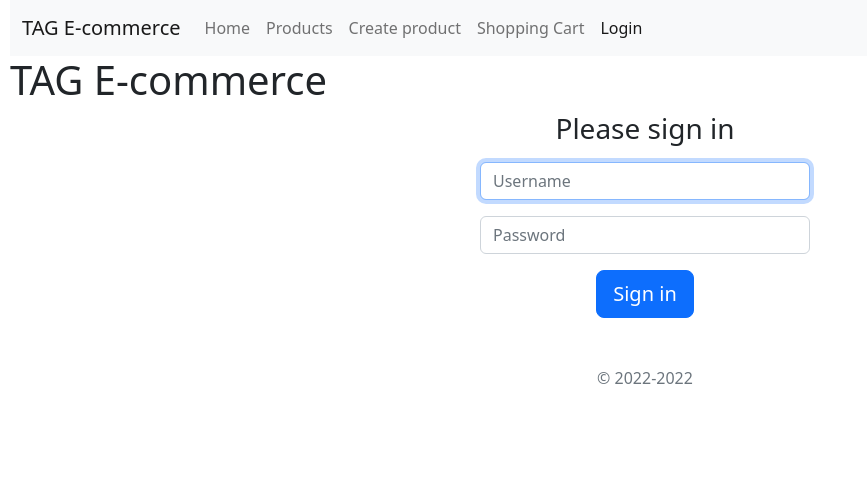
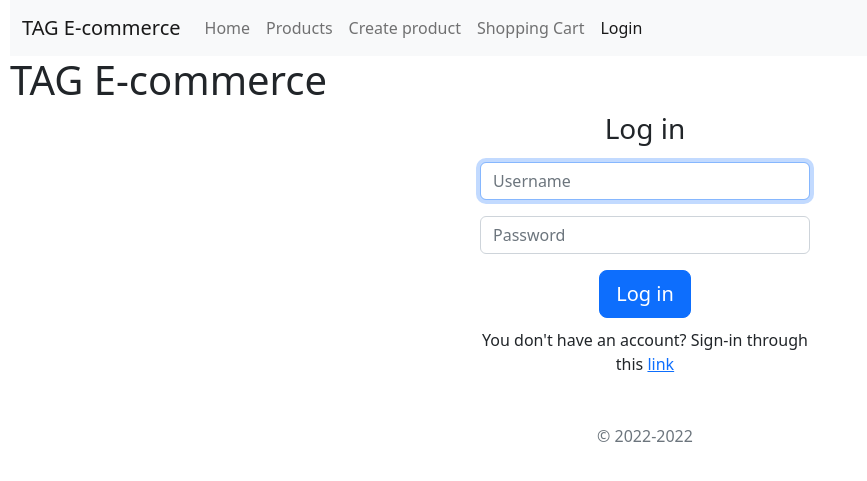
Before and after one commit to gilouzi/eng-soft2-tp, a Flask app: page /login in a window 1280 px wide. Shown: the top 481 px of the page, without its empty margins (0-867 px from the left). Run offline with Flask 2, Linux system fonts and the light colour scheme.

Commit message:
Adicionando link para sign in

```diff
--- a/templates/user/login_page.html
+++ b/templates/user/login_page.html
@@ -12,15 +12,17 @@
     {% endwith %}
     <div align="center">
         <form action='#' method="POST" class="form-signin" style="max-width: 330px">
-            <h1 class="h3 mb-3 font-weight-normal">Please sign in</h1>
+            <h1 class="h3 mb-3 font-weight-normal">Log in</h1>
             <input type="text" name="login" id="inputUsername" class="form-control" placeholder="Username" required="" autofocus="">
             <div class="checkbox mb-3"></div>
             <input type="password" name="password" class="form-control" placeholder="Password" required="">
             <div class="checkbox mb-3">
 
             </div>
-            <button class="btn btn-lg btn-primary btn-block" type="submit" value="Submit">Sign in</button>
+            <button class="btn btn-lg btn-primary btn-block" type="submit" value="Submit">Log in</button>
+            <p style="padding-top: 10px">You don't have an account? Sign-in through this <a href="/user/create">link</a></p>
             <p class="mt-5 mb-3 text-muted">© 2022-2022</p>
+
           </form>
     </div>
 {% endblock %}
```
